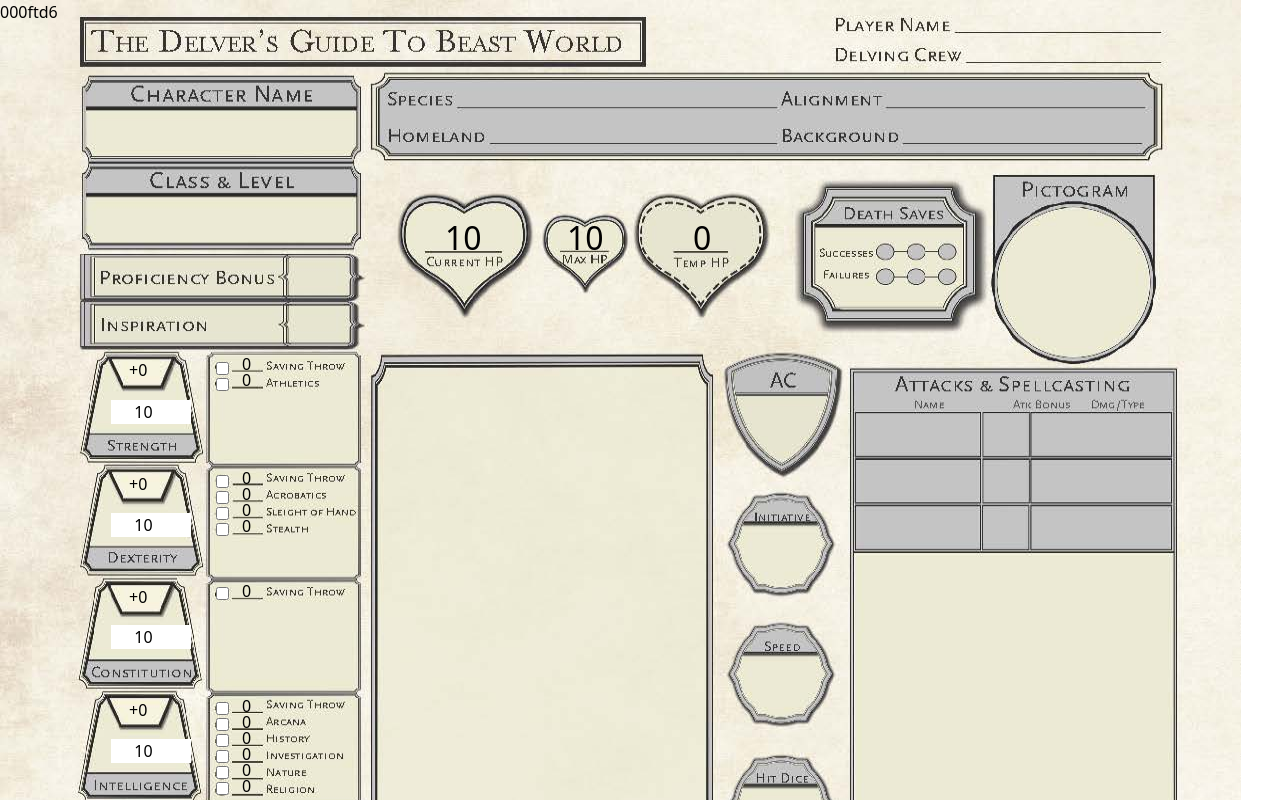
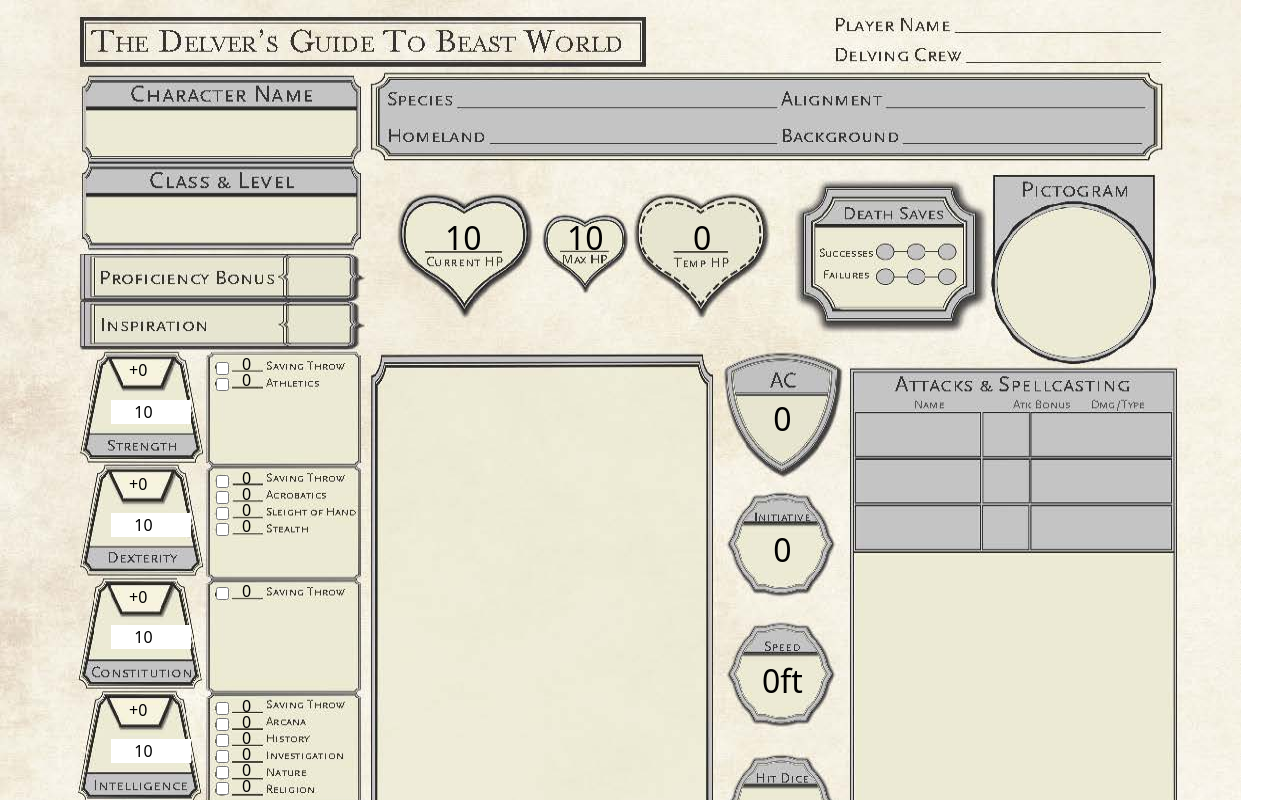
Before and after one commit to nodebotanist/beastworld-character-sheet, a Next.js app: page / in a window 1280 px wide. Shown: the top 800 px of the page. Built offline with nearby package versions, Linux system fonts and the light colour scheme.

Commit message:
Positioned AC/etc

```diff
--- a/styles/globals.css
+++ b/styles/globals.css
@@ -193,3 +193,21 @@
     margin-top: 22px;
     margin-left: 293px;
 }
+
+/* begin ac-etc-block */
+
+#ac-etc-block {
+    display: flex;
+    flex-direction:column;
+    row-gap: 5.2em;
+    position: absolute;
+    margin-left: 730px;
+    margin-top: 395px;
+    width: 105px;
+    height: 460px;
+}
+
+#ac-etc-block span {
+    font-size: 2em;
+    text-align:center;
+}
```
